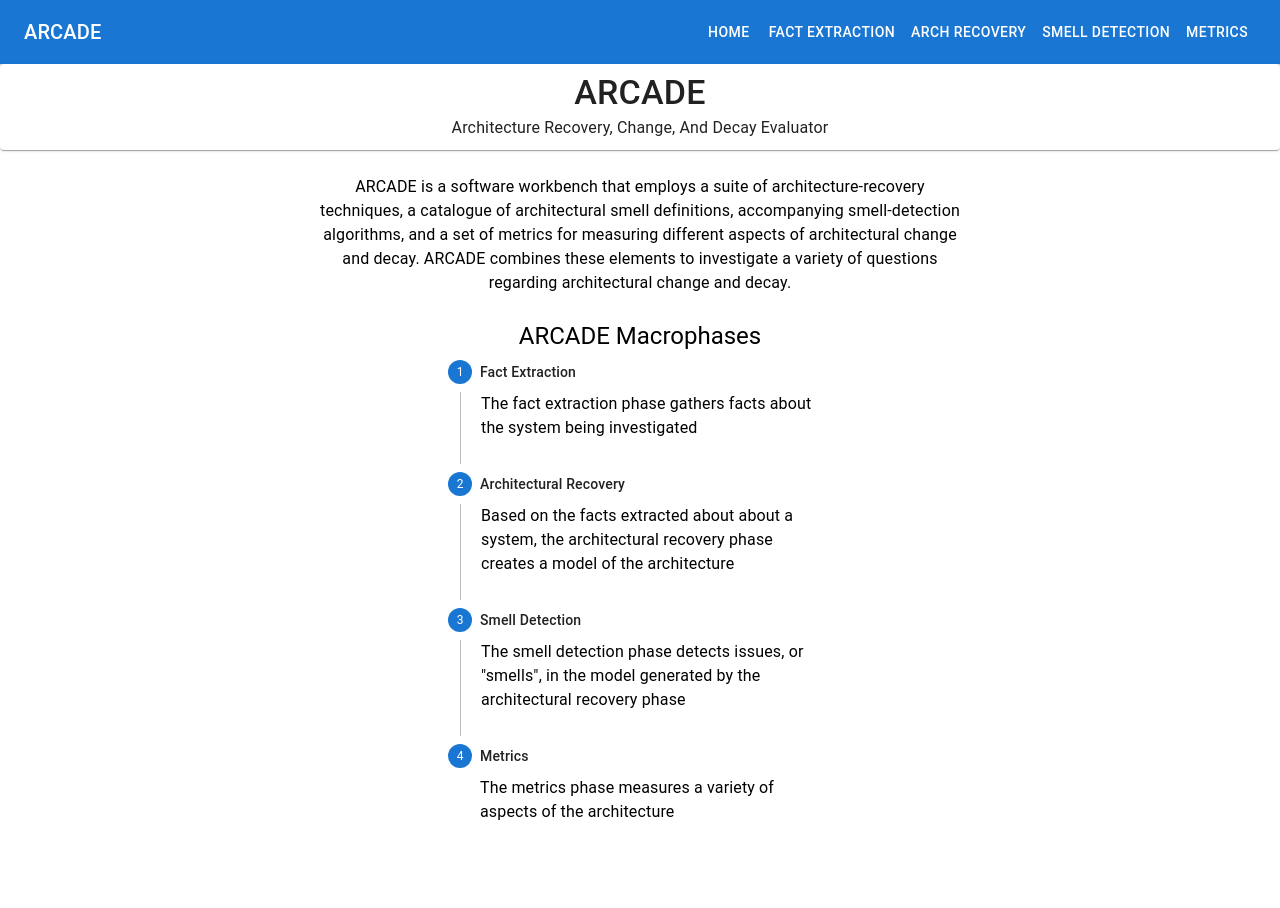
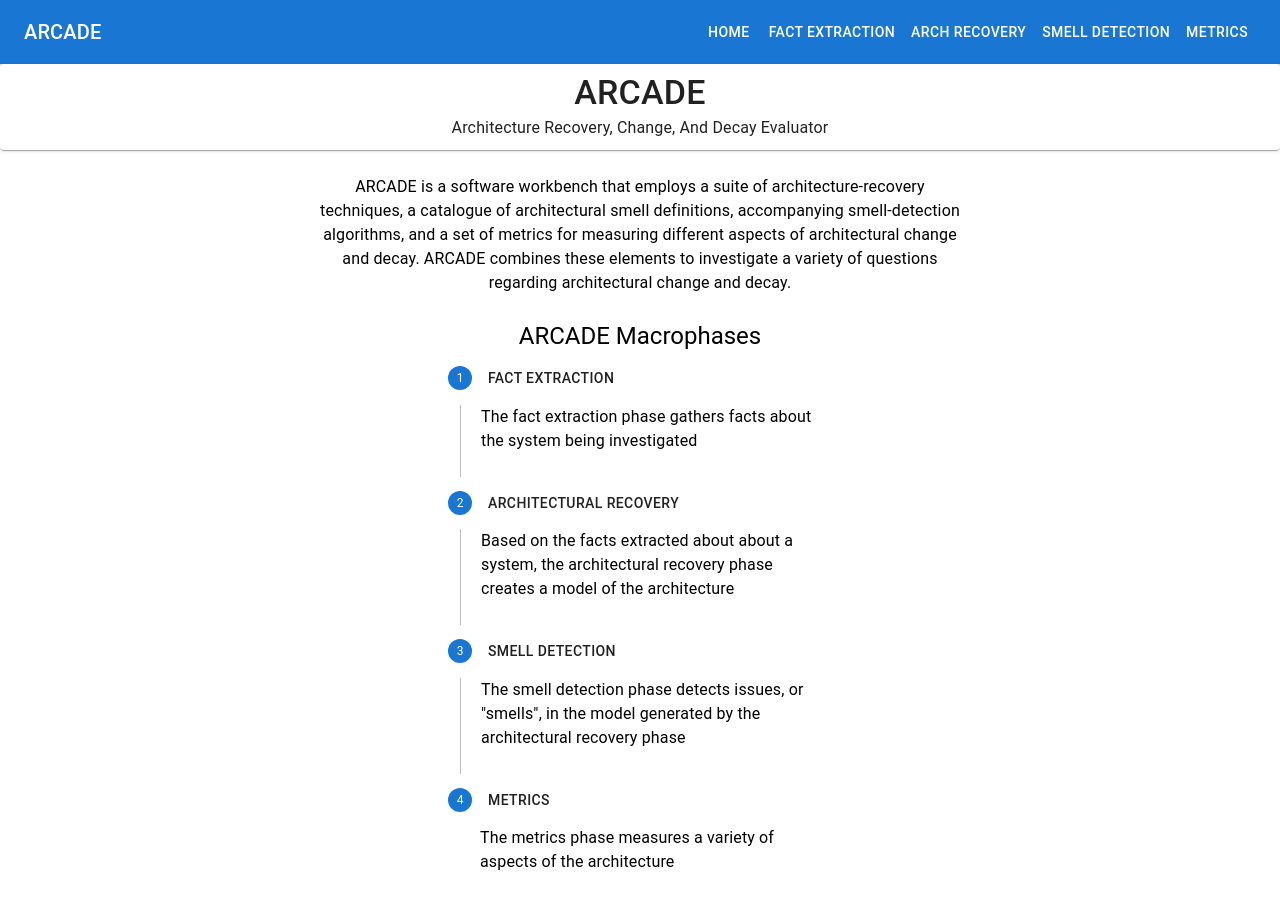
Before and after one commit to usc-softarch/arcade-frontend, a React (Create React App) app in the folder src/main/frontend/: page / in a window 1280 px wide. Shown: the top 908 px of the page. Before the commit the page ends 864 px from the top, so only its background shows below. Built offline with nearby package versions, Linux system fonts and the light colour scheme.

Commit message:
Added links to home page

```diff
--- a/src/main/frontend/src/Descriptions.js
+++ b/src/main/frontend/src/Descriptions.js
@@ -5,24 +5,30 @@ import Step from '@mui/material/Step';
 import StepLabel from '@mui/material/StepLabel';
 import StepContent from '@mui/material/StepContent';
 import Typography from '@mui/material/Typography';
+import {Link as RouterLink} from "react-router-dom";
+import Button from "@mui/material/Button";
 
 const steps = [
     {
         label: 'Fact Extraction',
+        link: '/factextraction',
         description: `The fact extraction phase gathers facts about the system being investigated`,
     },
     {
         label: 'Architectural Recovery',
+        link: '/archrecovery',
         description: `Based on the facts extracted about about a system, the architectural recovery
                     phase creates a model of the architecture`,
     },
     {
         label: 'Smell Detection',
+        link: '/smelldetection',
         description: `The smell detection phase detects issues, or "smells", in the model generated by
                     the architectural recovery phase`,
     },
     {
         label: 'Metrics',
+        link: '/metrics',
         description: `The metrics phase measures a variety of aspects of the architecture`,
     },
 ];
@@ -48,7 +54,12 @@ export default function Descriptions() {
         {steps.map((step, index) => (
           <Step key={step.label} active = {true}>
             <StepLabel>
+                <Button
+                    color="inherit"
+                    component={RouterLink}
+                    to={step.link}>
                     {step.label}
+                </Button>
             </StepLabel>
             <StepContent>
               <Typography>{step.description}</Typography>
```
Lines whose indentation alone changed are shown as unchanged.
